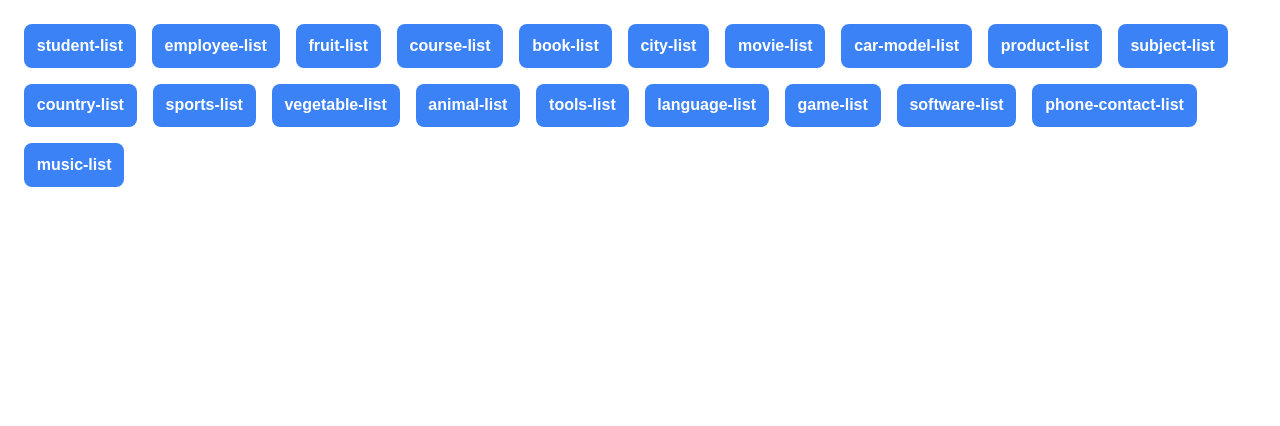
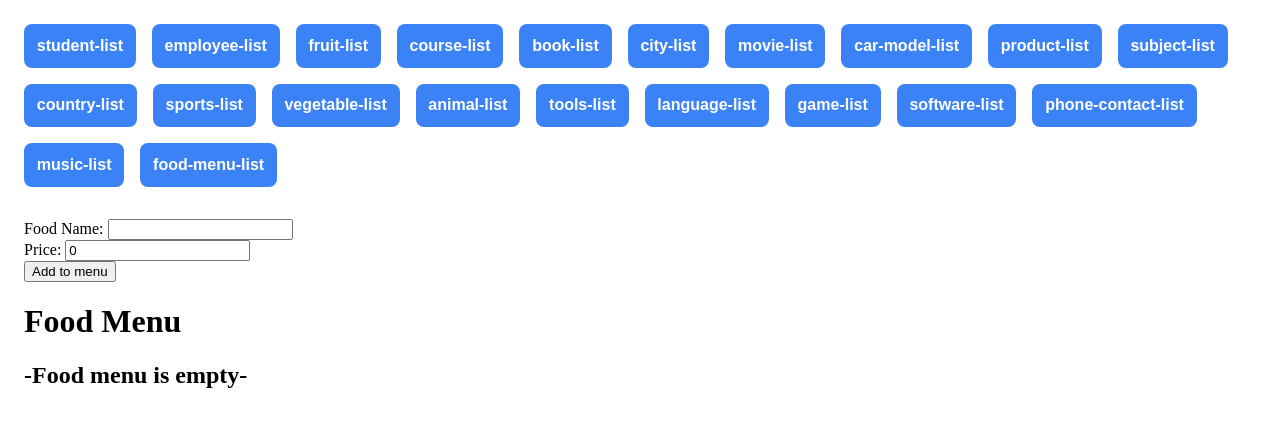
Before and after one commit to devken4u/angular-50-ds-services, an Angular app: page /food-menu-list in a window 1280 px wide. Before the commit this address led to /. Shown: the top 426 px of the page. Built offline with nearby package versions, Linux system fonts and the light colour scheme.

Commit message:
feat(food menu list): Added food menu list component

```diff
--- a/src/app/app.module.ts
+++ b/src/app/app.module.ts
@@ -24,6 +24,7 @@ import { GameListComponent } from './game-list/game-list.component';
 import { SoftwareListComponent } from './software-list/software-list.component';
 import { PhoneContactListComponent } from './phone-contact-list/phone-contact-list.component';
 import { MusicListComponent } from './music-list/music-list.component';
+import { FoodMenuListComponent } from './food-menu-list/food-menu-list.component';
 
 @NgModule({
   declarations: [
@@ -47,7 +48,8 @@ import { MusicListComponent } from './music-list/music-list.component';
     GameListComponent,
     SoftwareListComponent,
     PhoneContactListComponent,
-    MusicListComponent
+    MusicListComponent,
+    FoodMenuListComponent
   ],
   imports: [
     RouterOutlet,
--- a/src/app/app.routes.ts
+++ b/src/app/app.routes.ts
@@ -19,6 +19,7 @@ import { GameListComponent } from './game-list/game-list.component';
 import { SoftwareListComponent } from './software-list/software-list.component';
 import { PhoneContactListComponent } from './phone-contact-list/phone-contact-list.component';
 import { MusicListComponent } from './music-list/music-list.component';
+import { FoodMenuListComponent } from './food-menu-list/food-menu-list.component';
 
 export const routes: Routes = [
   { path: '', redirectTo: 'student-list', pathMatch: 'full' },
@@ -42,4 +43,5 @@ export const routes: Routes = [
   { path: 'software-list', component: SoftwareListComponent },
   { path: 'phone-contact-list', component: PhoneContactListComponent },
   { path: 'music-list', component: MusicListComponent },
+  { path: 'food-menu-list', component: FoodMenuListComponent },
 ];
--- /dev/null
+++ b/src/app/food-menu-list/food-menu-list.component.html
@@ -0,0 +1,26 @@
+<main>
+  <div>
+    <label for="name">Food Name: </label>
+    <input type="text" id="name" [(ngModel)]="name" />
+    <br />
+    <label for="price">Price: </label>
+    <input type="number" id="price" [(ngModel)]="price" />
+    <br />
+    <button (click)="add()">Add to menu</button>
+  </div>
+  <div>
+    <h1>Food Menu</h1>
+    @if( foodList.length === 0){
+    <h2>-Food menu is empty-</h2>
+    }@else{
+    <ol>
+      @for( food of foodList; track $index){
+      <li [style.marginBottom]="'20px'">
+        Food Name: {{ food.name }} <br />
+        Price: {{ food.price }}
+      </li>
+      }
+    </ol>
+    }
+  </div>
+</main>
--- /dev/null
+++ b/src/app/food-menu-list/food-menu-list.component.ts
@@ -0,0 +1,23 @@
+import { Component } from '@angular/core';
+import { Food } from '../types';
+
+@Component({
+  selector: 'app-food-menu-list',
+  templateUrl: './food-menu-list.component.html',
+  styleUrl: './food-menu-list.component.css',
+})
+export class FoodMenuListComponent {
+  foodList: Food[] = [];
+
+  name: string = '';
+  price: number = 0;
+
+  add() {
+    this.foodList.push({
+      name: this.name,
+      price: this.price,
+    });
+    this.name = '';
+    this.price = 0;
+  }
+}
--- a/src/app/types.ts
+++ b/src/app/types.ts
@@ -91,3 +91,8 @@ export type Music = {
   title: string;
   artist: string;
 };
+
+export type Food = {
+  name: string;
+  price: number;
+};
```
Also changed, not shown: src/app/food-menu-list/food-menu-list.component.css (added), 1 other file (tests, documents, lock files or other folders).
